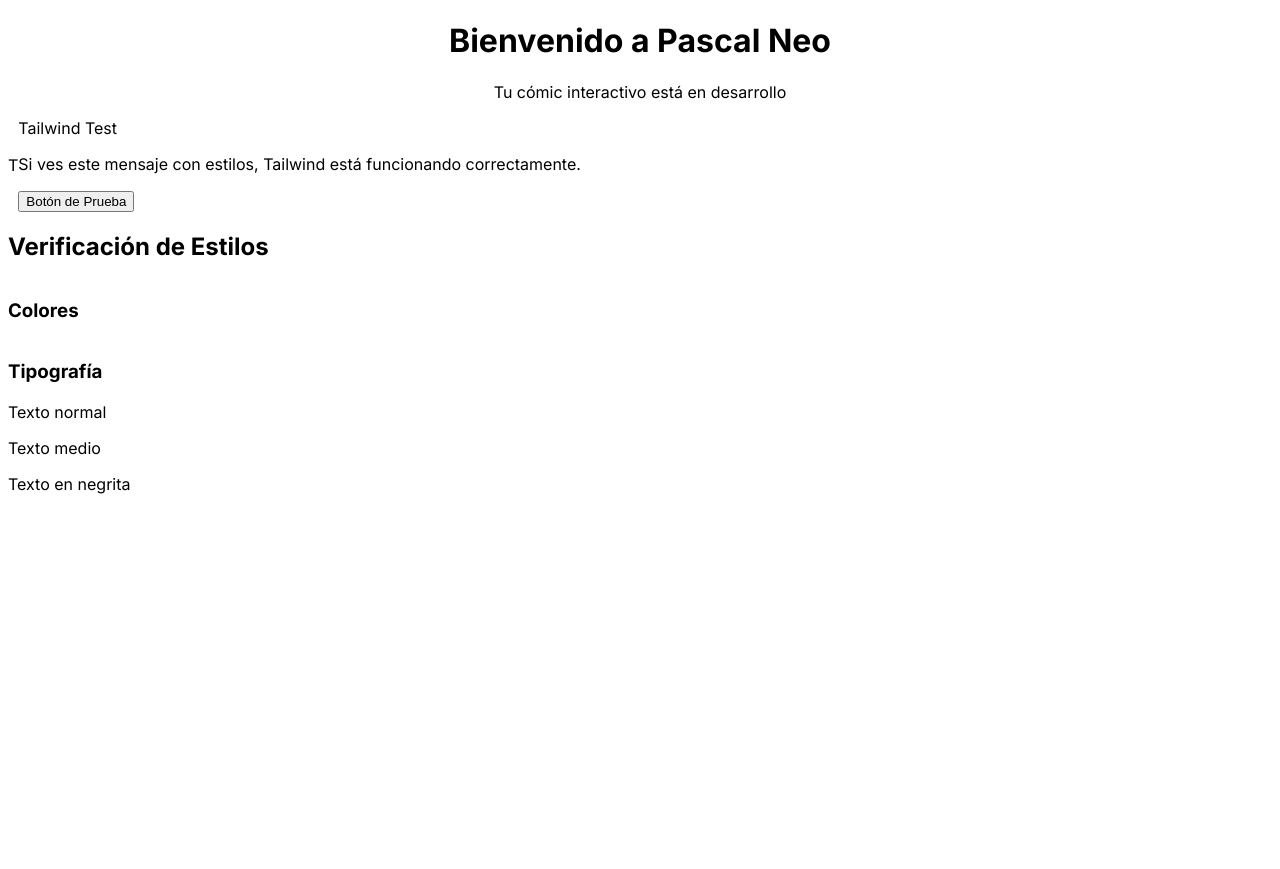
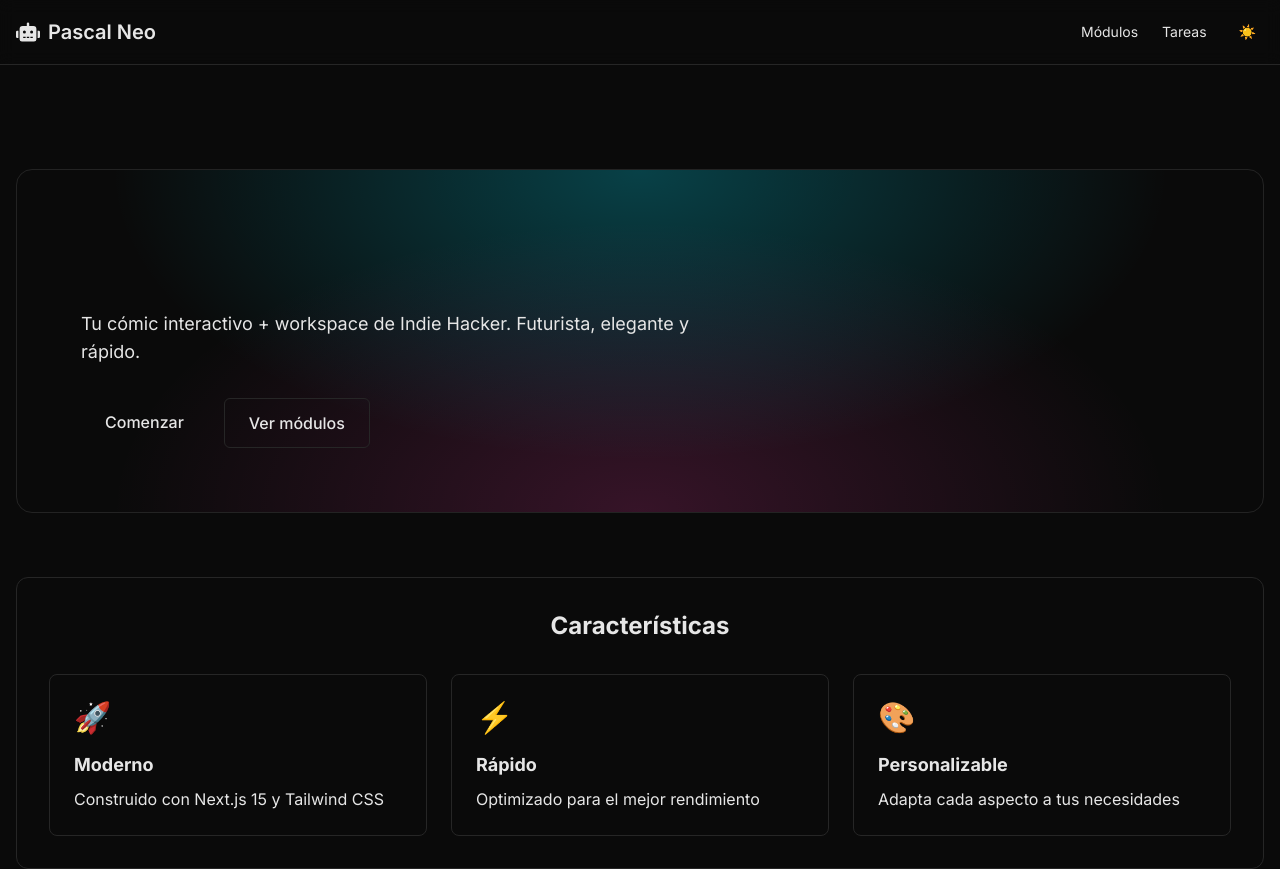
Before and after one commit to pascal1010100/pascal-neo-workspace, a Next.js app: page / in a window 1280 px wide. Shown: the top 869 px of the page. Before the commit the page ends 829 px from the top, so only its background shows below. Built offline with nearby package versions, Linux system fonts and the light colour scheme.

Commit message:
estructurabase creada

```diff
--- a/package.json
+++ b/package.json
@@ -11,7 +11,8 @@
   "dependencies": {
     "next": "15.5.4",
     "react": "19.1.0",
-    "react-dom": "19.1.0"
+    "react-dom": "19.1.0",
+    "react-icons": "^5.5.0"
   },
   "devDependencies": {
     "@eslint/eslintrc": "^3",
@@ -29,6 +30,7 @@
     "postcss-nested": "^7.0.2",
     "postcss-nesting": "^13.0.2",
     "tailwindcss": "^4.1.14",
+    "tailwindcss-animate": "^1.0.7",
     "typescript": "^5"
   }
 }
--- a/postcss.config.js
+++ b/postcss.config.js
@@ -1,7 +1,7 @@
 module.exports = {
   plugins: {
     'postcss-import': {},
-    'tailwindcss': {},
+    '@tailwindcss/postcss': {},
     'autoprefixer': {},
   },
 }
--- a/src/app/globals.css
+++ b/src/app/globals.css
@@ -1,20 +1,97 @@
-@tailwind base;
-@tailwind components;
-@tailwind utilities;
+@import "tailwindcss";
+@import "tailwindcss/utilities";
 
-:root {
-  --foreground: 0, 0, 0;
-  --background: 255, 255, 255;
-}
+@layer base {
+  :root {
+    --background: 0 0% 4%;
+    --foreground: 0 0% 90%;
+    --accent: 186 100% 50%;
+    --accent-2: 327 100% 60%;
+    --card: 0 0% 4%;
+    --card-foreground: 0 0% 100%;
+    --popover: 0 0% 4%;
+    --popover-foreground: 0 0% 100%;
+    --primary: 186 100% 50%;
+    --primary-foreground: 0 0% 4%;
+    --secondary: 0 0% 10%;
+    --secondary-foreground: 0 0% 90%;
+    --muted: 0 0% 10%;
+    --muted-foreground: 0 0% 60%;
+    --accent-foreground: 0 0% 4%;
+    --destructive: 0 84% 60%;
+    --destructive-foreground: 0 0% 100%;
+    --border: 0 0% 15%;
+    --input: 0 0% 15%;
+    --ring: 186 100% 50%;
+    --radius: 0.5rem;
+  }
 
-@media (prefers-color-scheme: dark) {
-  :root {
-    --foreground: 255, 255, 255;
-    --background: 0, 0, 0;
+  [data-theme="light"] {
+    --background: 0 0% 100%;
+    --foreground: 0 0% 5%;
+    --accent: 24 100% 50%;
+    --accent-2: 226 100% 56%;
+    --card: 0 0% 100%;
+    --card-foreground: 0 0% 5%;
+    --popover: 0 0% 100%;
+    --popover-foreground: 0 0% 5%;
+    --primary: 24 100% 50%;
+    --primary-foreground: 0 0% 100%;
+    --secondary: 0 0% 95%;
+    --secondary-foreground: 0 0% 5%;
+    --muted: 0 0% 95%;
+    --muted-foreground: 0 0% 40%;
+    --accent-foreground: 0 0% 100%;
+    --destructive: 0 84% 60%;
+    --destructive-foreground: 0 0% 100%;
+    --border: 0 0% 90%;
+    --input: 0 0% 90%;
+    --ring: 24 100% 50%;
+  }
+
+  * {
+    border-color: hsl(var(--border));
+  }
+
+  body {
+    background-color: hsl(var(--background));
+    color: hsl(var(--foreground));
+    font-feature-settings: "rlig" 1, "calt" 1;
+    transition: background-color 0.2s ease, color 0.2s ease;
   }
 }
 
-body {
-  color: rgb(var(--foreground));
-  background-color: rgb(var(--background));
+@layer components {
+  .btn-accent {
+    display: inline-flex;
+    align-items: center;
+    justify-content: center;
+    border-radius: calc(var(--radius) - 2px);
+    padding: 0.5rem 1rem;
+    font-size: 0.875rem;
+    font-weight: 500;
+    transition: color 0.15s ease, background-color 0.15s ease, border-color 0.15s ease, box-shadow 0.15s ease;
+    background-color: hsl(var(--accent));
+    color: hsl(var(--accent-foreground));
+  }
+
+  .btn-accent:hover {
+    background-color: hsl(var(--accent) / 0.9);
+  }
+
+  .btn-ghost {
+    display: inline-flex;
+    align-items: center;
+    justify-content: center;
+    border-radius: calc(var(--radius) - 2px);
+    padding: 0.5rem 1rem;
+    font-size: 0.875rem;
+    font-weight: 500;
+    transition: color 0.15s ease, background-color 0.15s ease;
+  }
+
+  .btn-ghost:hover {
+    background-color: hsl(var(--accent) / 0.1);
+    color: hsl(var(--accent));
+  }
 }
--- a/src/app/layout.tsx
+++ b/src/app/layout.tsx
@@ -1,26 +1,45 @@
-import type { Metadata } from 'next'
-import { Inter } from 'next/font/google'
-import './globals.css'
+import "./globals.css";
+import type { Metadata } from "next";
+import { Inter, JetBrains_Mono } from "next/font/google";
+import { ThemeProvider } from "@/context/theme-context";
+import Navbar from "@/components/Navbar";
+import Footer from "@/components/Footer";
 
-const inter = Inter({ subsets: ['latin'] })
+const inter = Inter({
+  subsets: ["latin"],
+  variable: "--font-sans",
+  display: 'swap',
+});
+
+const jet = JetBrains_Mono({
+  subsets: ["latin"],
+  variable: "--font-mono",
+  display: 'swap',
+});
 
 export const metadata: Metadata = {
-  title: 'Pascal Neo',
-  description: 'Cómic interactivo',
-}
+  title: "Pascal Neo",
+  description: "Workspace futurista y elegante para construir productos web",
+};
 
 export default function RootLayout({
   children,
-}: {
-  children: React.ReactNode
-}) {
+}: Readonly<{
+  children: React.ReactNode;
+}>) {
   return (
-    <html lang="es">
-      <body className={inter.className}>
-        <main className="min-h-screen p-4">
-          {children}
-        </main>
+    <html lang="es" suppressHydrationWarning>
+      <body className={`${inter.variable} ${jet.variable} font-sans bg-background text-foreground antialiased min-h-screen`}>
+        <ThemeProvider>
+          <div className="relative flex min-h-screen flex-col">
+            <Navbar />
+            <main className="flex-1 pt-16">
+              {children}
+            </main>
+            <Footer />
+          </div>
+        </ThemeProvider>
       </body>
     </html>
-  )
+  );
 }
--- a/src/app/page.tsx
+++ b/src/app/page.tsx
@@ -1,39 +1,47 @@
-import TailwindTest from '../components/TailwindTest';
+import Hero from "@/components/Hero";
 
 export default function Home() {
   return (
-    <div className="container mx-auto p-4">
-      <div className="text-center mb-8">
-        <h1 className="text-4xl font-bold text-gray-800 dark:text-white mb-2">Bienvenido a Pascal Neo</h1>
-        <p className="text-xl text-gray-600 dark:text-gray-300">Tu cómic interactivo está en desarrollo</p>
+    <main className="container mx-auto px-4 py-10 space-y-10">
+      <Hero />
+
+      <div className="mt-16 p-8 rounded-xl bg-gradient-to-r from-primary/5 to-accent/5 border border-border/50">
+        <h2 className="text-2xl font-bold text-foreground mb-8 text-center">Características</h2>
+        <div className="grid grid-cols-1 md:grid-cols-3 gap-6">
+          {[
+            {
+              title: 'Moderno',
+              desc: 'Construido con Next.js 15 y Tailwind CSS',
+              icon: '🚀'
+            },
+            {
+              title: 'Rápido',
+              desc: 'Optimizado para el mejor rendimiento',
+              icon: '⚡'
+            },
+            {
+              title: 'Personalizable',
+              desc: 'Adapta cada aspecto a tus necesidades',
+              icon: '🎨'
+            }
+          ].map((feature, i) => (
+            <div
+              key={i}
+              className="p-6 rounded-lg border border-border/50 bg-card/50 hover:bg-card transition-colors"
+            >
+              <div className="text-3xl mb-4">{feature.icon}</div>
+              <h3 className="font-bold text-lg text-foreground mb-2">{feature.title}</h3>
+              <p className="text-muted-foreground">{feature.desc}</p>
+            </div>
+          ))}
+        </div>
       </div>
 
-      <div className="max-w-2xl mx-auto">
-        <TailwindTest />
-      </div>
-
-      {/* Sección de verificación de estilos */}
-      <div className="mt-12 p-6 bg-gray-50 dark:bg-gray-800 rounded-lg">
-        <h2 className="text-2xl font-semibold text-gray-800 dark:text-white mb-4">Verificación de Estilos</h2>
-        <div className="grid grid-cols-1 md:grid-cols-2 gap-4">
-          <div className="p-4 bg-white dark:bg-gray-700 rounded shadow">
-            <h3 className="font-medium text-lg text-gray-800 dark:text-white">Colores</h3>
-            <div className="flex flex-wrap gap-2 mt-2">
-              <div className="w-8 h-8 rounded bg-blue-500"></div>
-              <div className="w-8 h-8 rounded bg-green-500"></div>
-              <div className="w-8 h-8 rounded bg-red-500"></div>
-              <div className="w-8 h-8 rounded bg-yellow-500"></div>
-              <div className="w-8 h-8 rounded bg-purple-500"></div>
-            </div>
-          </div>
-          <div className="p-4 bg-white dark:bg-gray-700 rounded shadow">
-            <h3 className="font-medium text-lg text-gray-800 dark:text-white">Tipografía</h3>
-            <p className="text-sm text-gray-600 dark:text-gray-300">Texto normal</p>
-            <p className="font-medium">Texto medio</p>
-            <p className="font-bold">Texto en negrita</p>
-          </div>
+      <footer className="mt-24 py-6 border-t border-border/50">
+        <div className="container mx-auto px-4 text-center text-muted-foreground text-sm">
+          <p>© {new Date().getFullYear()} Pascal Neo. Todos los derechos reservados.</p>
         </div>
-      </div>
-    </div>
+      </footer>
+    </main>
   );
 }
--- /dev/null
+++ b/src/components/Footer.tsx
@@ -0,0 +1,11 @@
+'use client';
+
+export default function Footer() {
+  return (
+    <footer className="mt-16 border-t border-border/50">
+      <div className="container mx-auto px-4 py-8 text-sm text-muted-foreground">
+        © {new Date().getFullYear()} Pascal Neo — Construido con Next.js + Tailwind CSS
+      </div>
+    </footer>
+  );
+}
--- /dev/null
+++ b/src/components/Hero.tsx
@@ -0,0 +1,29 @@
+'use client';
+
+export default function Hero() {
+  return (
+    <section className="relative overflow-hidden rounded-2xl border border-white/10 p-10 md:p-16">
+      <div className="absolute inset-0 -z-10 bg-[radial-gradient(ellipse_at_top,rgba(0,229,255,0.25),transparent_60%),radial-gradient(ellipse_at_bottom,rgba(255,63,176,0.18),transparent_60%)]" />
+      <h1 className="text-4xl md:text-6xl font-bold bg-gradient-to-r from-primary to-accent bg-clip-text text-transparent">
+        Bienvenido a Pascal Neo
+      </h1>
+      <p className="mt-4 text-lg max-w-2xl text-muted-foreground">
+        Tu cómic interactivo + workspace de Indie Hacker. Futurista, elegante y rápido.
+      </p>
+      <div className="mt-8 flex flex-wrap gap-4">
+        <a
+          href="#tareas"
+          className="bg-primary hover:bg-primary/90 text-primary-foreground px-6 py-3 rounded-md font-medium transition-colors"
+        >
+          Comenzar
+        </a>
+        <a
+          href="#modulos"
+          className="border border-input hover:bg-accent/10 px-6 py-3 rounded-md font-medium transition-colors"
+        >
+          Ver módulos
+        </a>
+      </div>
+    </section>
+  );
+}
--- /dev/null
+++ b/src/components/Navbar.tsx
@@ -0,0 +1,29 @@
+"use client";
+import Link from "next/link";
+import { useTheme } from "@/context/theme-context";
+import { FaRobot } from "react-icons/fa";
+
+export default function Navbar() {
+  const { toggle, theme } = useTheme();
+  return (
+    <header className="sticky top-0 z-50 backdrop-blur supports-[backdrop-filter]:bg-bg/80 border-b border-accent/10">
+      <nav className="container mx-auto px-4 h-16 flex items-center justify-between">
+        <Link href="/" className="flex items-center gap-2 font-semibold text-fg hover:text-accent transition-colors group">
+          <FaRobot className="text-2xl text-accent group-hover:rotate-12 transition-transform" />
+          <span className="text-xl">Pascal Neo</span>
+        </Link>
+        <div className="flex items-center gap-6 text-sm">
+          <Link href="#modulos" className="text-fg/80 hover:text-accent transition-colors">Módulos</Link>
+          <Link href="#tareas" className="text-fg/80 hover:text-accent transition-colors">Tareas</Link>
+          <button
+            onClick={toggle}
+            className="p-2 rounded-full hover:bg-accent/10 transition-colors"
+            aria-label={`Cambiar a tema ${theme === 'dark' ? 'claro' : 'oscuro'}`}
+          >
+            {theme === 'dark' ? '☀️' : '🌙'}
+          </button>
+        </div>
+      </nav>
+    </header>
+  );
+}
--- a/src/components/TailwindTest.tsx
+++ /dev/null
@@ -1,18 +0,0 @@
-export default function TailwindTest() {
-  return (
-    <div className="p-6 max-w-sm mx-auto bg-white rounded-xl shadow-lg flex items-center space-x-4">
-      <div className="shrink-0">
-        <div className="h-12 w-12 bg-blue-500 rounded-full flex items-center justify-center text-white text-xl">T</div>
-      </div>
-      <div>
-        <div className="text-xl font-medium text-black">Tailwind Test</div>
-        <p className="text-slate-500">Si ves este mensaje con estilos, Tailwind está funcionando correctamente.</p>
-        <div className="mt-2">
-          <button className="px-4 py-2 bg-blue-500 text-white rounded-lg hover:bg-blue-600 transition-colors">
-            Botón de Prueba
-          </button>
-        </div>
-      </div>
-    </div>
-  );
-}
--- /dev/null
+++ b/src/context/theme-context.tsx
@@ -0,0 +1,28 @@
+"use client";
+import { createContext, useContext, useEffect, useState } from "react";
+
+type Theme = "light" | "dark";
+const ThemeCtx = createContext<{theme: Theme; toggle: () => void}>({theme:"dark", toggle: () => {}});
+
+export function ThemeProvider({ children }: { children: React.ReactNode }) {
+  const [theme, setTheme] = useState<Theme>("dark");
+
+  useEffect(() => {
+    const saved = (localStorage.getItem("theme") as Theme) || "dark";
+    setTheme(saved);
+    document.documentElement.setAttribute("data-theme", saved);
+  }, []);
+
+  const toggle = () => {
+    setTheme(t => {
+      const next = t === "dark" ? "light" : "dark";
+      localStorage.setItem("theme", next);
+      document.documentElement.setAttribute("data-theme", next);
+      return next;
+    });
+  };
+
+  return <ThemeCtx.Provider value={{theme, toggle}}>{children}</ThemeCtx.Provider>;
+}
+
+export const useTheme = () => useContext(ThemeCtx);
--- a/tailwind.config.ts
+++ b/tailwind.config.ts
@@ -1,18 +1,76 @@
 import type { Config } from 'tailwindcss'
 
 export default {
+  darkMode: 'class',
   content: [
     './src/pages/**/*.{js,ts,jsx,tsx,mdx}',
     './src/components/**/*.{js,ts,jsx,tsx,mdx}',
     './src/app/**/*.{js,ts,jsx,tsx,mdx}',
   ],
   theme: {
+    container: {
+      center: true,
+      padding: '2rem',
+      screens: {
+        '2xl': '1400px',
+      },
+    },
     extend: {
       colors: {
-        background: 'rgb(var(--background))',
-        foreground: 'rgb(var(--foreground))',
+        border: 'hsl(var(--border))',
+        input: 'hsl(var(--input))',
+        ring: 'hsl(var(--ring))',
+        background: 'hsl(var(--background))',
+        foreground: 'hsl(var(--foreground))',
+        primary: {
+          DEFAULT: 'hsl(var(--primary))',
+          foreground: 'hsl(var(--primary-foreground))',
+        },
+        secondary: {
+          DEFAULT: 'hsl(var(--secondary))',
+          foreground: 'hsl(var(--secondary-foreground))',
+        },
+        destructive: {
+          DEFAULT: 'hsl(var(--destructive))',
+          foreground: 'hsl(var(--destructive-foreground))',
+        },
+        muted: {
+          DEFAULT: 'hsl(var(--muted))',
+          foreground: 'hsl(var(--muted-foreground))',
+        },
+        accent: {
+          DEFAULT: 'hsl(var(--accent))',
+          foreground: 'hsl(var(--accent-foreground))',
+        },
+        popover: {
+          DEFAULT: 'hsl(var(--popover))',
+          foreground: 'hsl(var(--popover-foreground))',
+        },
+        card: {
+          DEFAULT: 'hsl(var(--card))',
+          foreground: 'hsl(var(--card-foreground))',
+        },
+      },
+      borderRadius: {
+        lg: 'var(--radius)',
+        md: 'calc(var(--radius) - 2px)',
+        sm: 'calc(var(--radius) - 4px)',
+      },
+      keyframes: {
+        'accordion-down': {
+          from: { height: '0' },
+          to: { height: 'var(--radix-accordion-content-height)' },
+        },
+        'accordion-up': {
+          from: { height: 'var(--radix-accordion-content-height)' },
+          to: { height: '0' },
+        },
+      },
+      animation: {
+        'accordion-down': 'accordion-down 0.2s ease-out',
+        'accordion-up': 'accordion-up 0.2s ease-out',
       },
     },
   },
-  plugins: [],
+  plugins: [require('tailwindcss-animate')],
 } satisfies Config
```
Also changed, not shown: 1 other file (tests, documents, lock files or other folders).
